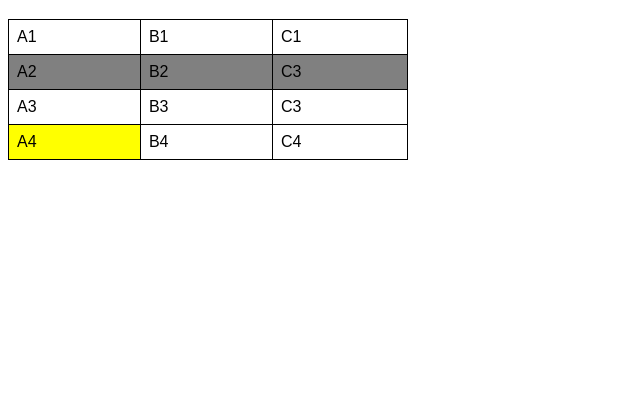
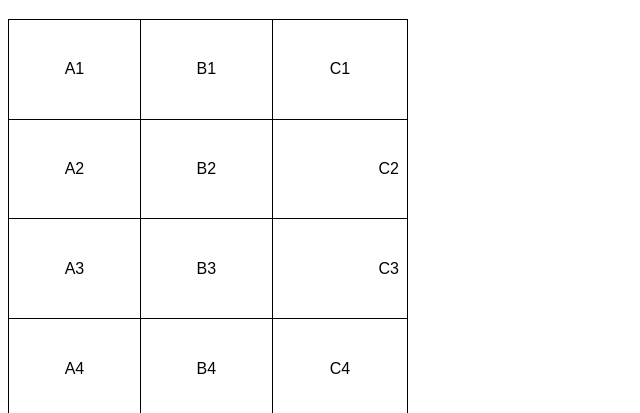
Before and after one commit to ica081/html-CSS, a plain HTML site: page Exercicios/ex023-Tabelas/tabela001.html in a window 1280 px wide. Shown: the part 61-474 px from the top of the page, without its empty margins (0-640 px from the left). Drawn offline with Linux system fonts and the light colour scheme.

Commit message:
Update tabela001.html

```diff
--- a/Exercicios/ex023-Tabelas/tabela001.html
+++ b/Exercicios/ex023-Tabelas/tabela001.html
@@ -11,21 +11,24 @@
 
         table{
             width: 400px;
+            height: 400px;
             border-collapse: collapse;
         }
 
-        tr.linha{
-            background-color: gray;
-        }
+
 
         td{
             border: 1px solid black;
             padding: 8px;
+            text-align: center;
+            vertical-align: middle;
         }
 
-        td.dado{
-            background-color: yellow;
+        .numero{
+            text-align: right;
         }
+
+
     </style>
 </head>
 <body>
@@ -45,18 +48,18 @@
               <td>B1</td>
               <td>C1</td>
         </tr>
-        <tr class="linha">
+        <tr>
             <td>A2</td>
             <td>B2</td>
-            <td>C3</td>
+            <td class="numero">C2</td>
         </tr>
         <tr>
             <td>A3</td>
             <td>B3</td>
-            <td>C3</td>
+            <td class="numero">C3</td>
         </tr>
         <tr>
-            <td class="dado">A4</td>
+            <td>A4</td>
             <td>B4</td>
             <td>C4</td>
         </tr>
```
